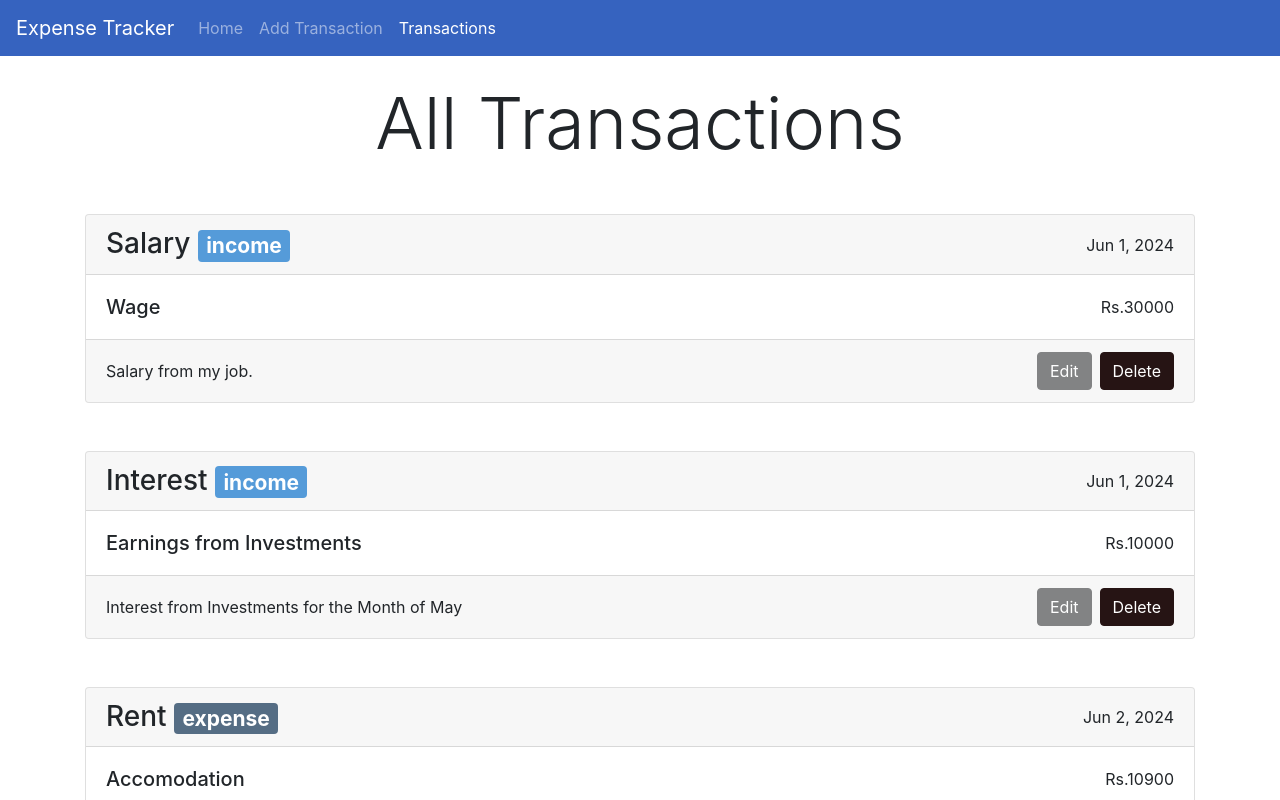
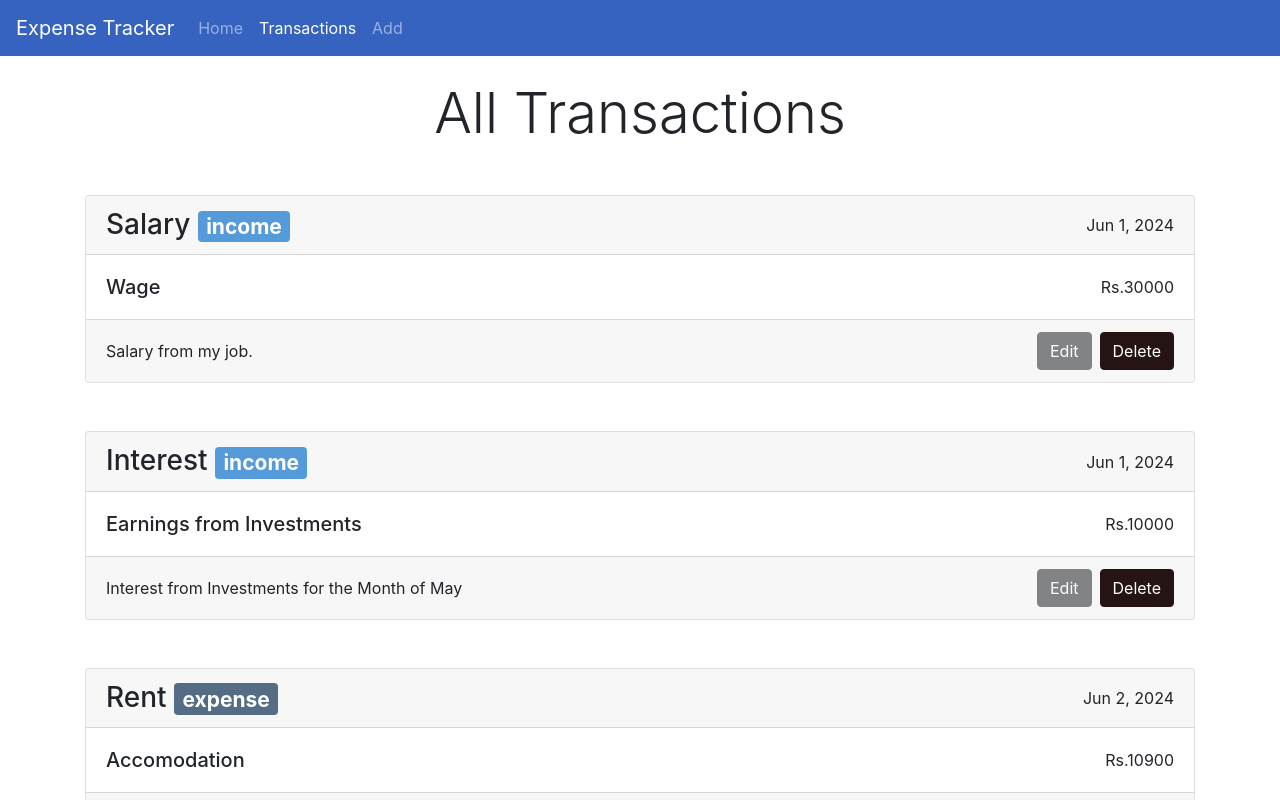
Before and after one commit to tarunsingh002/Assignment, an Angular app: page /all in a window 1280 px wide. Shown: the top 800 px of the page. Built offline with nearby package versions, Linux system fonts and the light colour scheme.

Commit message:
some css

```diff
--- a/src/app/all-transactions/all-transactions.component.html
+++ b/src/app/all-transactions/all-transactions.component.html
@@ -1,12 +1,12 @@
 <div class="container">
   <div
     *ngIf="!transactions.length"
-    class="w-100 empty d-flex align-items-center justify-content-center"
+    class="w-100 empty no-transactions d-flex align-items-center justify-content-center"
   >
     <h3 class="display-3">You have no transactions</h3>
   </div>
   <div *ngIf="transactions.length">
-    <h3 class="display-3 text-center mb-5">All Transactions</h3>
+    <h3 class="display-4 text-center mb-5">All Transactions</h3>
     <div class="card mb-5" *ngFor="let t of transactions; let i = index">
       <div class="card-header d-flex justify-content-between">
         <h3 class="mb-0">
@@ -24,7 +24,7 @@
         </div>
       </div>
       <div class="card-footer d-md-flex justify-content-between">
-        <p class="w-75 card-text mb-md-0 mb-2 align-self-center">{{ t.description }}</p>
+        <p class="w-75 card-text mb-md-0 mb-3 align-self-center">{{ t.description }}</p>
         <div>
           <a [routerLink]="['/edit', t.transactionId]" class="btn btn-secondary mr-2">Edit</a>
           <a (click)="deleteTransaction(t.transactionId)" class="btn btn-danger">Delete</a>
--- a/src/app/all-transactions/all-transactions.component.scss
+++ b/src/app/all-transactions/all-transactions.component.scss
@@ -0,0 +1,9 @@
+.no-transactions {
+  height: 78vh;
+}
+
+@media (max-width: 768px) {
+  .w-75 {
+    width: 100% !important;
+  }
+}
--- a/src/app/app.component.html
+++ b/src/app/app.component.html
@@ -24,12 +24,10 @@
           >
         </li>
         <li class="nav-item">
-          <a class="nav-item nav-link" routerLinkActive="active" routerLink="/add"
-            >Add Transaction</a
-          >
+          <a class="nav-item nav-link" routerLinkActive="active" routerLink="/all">Transactions</a>
         </li>
         <li class="nav-item">
-          <a class="nav-item nav-link" routerLinkActive="active" routerLink="/all">Transactions</a>
+          <a class="nav-item nav-link" routerLinkActive="active" routerLink="/add">Add</a>
         </li>
       </ul>
     </div>
--- a/src/app/summary/summary.component.html
+++ b/src/app/summary/summary.component.html
@@ -1,12 +1,12 @@
 <div class="container">
   <div
     *ngIf="!transactions.length"
-    class="w-100 empty d-flex align-items-center justify-content-center"
+    class="w-100 empty d-flex align-items-center justify-content-center no-transactions"
   >
     <h3 class="display-4">You have no transactions</h3>
   </div>
   <div *ngIf="transactions.length">
-    <h3 class="display-3 text-center mb-5">Recent Transactions</h3>
+    <h3 class="display-4 text-center mb-5">Recent Transactions</h3>
     <div class="card mb-5" *ngFor="let t of transactions; let i = index">
       <div class="card-header">
         <h3>
--- a/src/app/summary/summary.component.scss
+++ b/src/app/summary/summary.component.scss
@@ -9,3 +9,7 @@ p.lead {
 .summary {
   font-weight: 600;
 }
+
+.no-transactions {
+  height: 41.3vh;
+}
```
Also changed, not shown: src/main.ts (+5 -5 lines).
